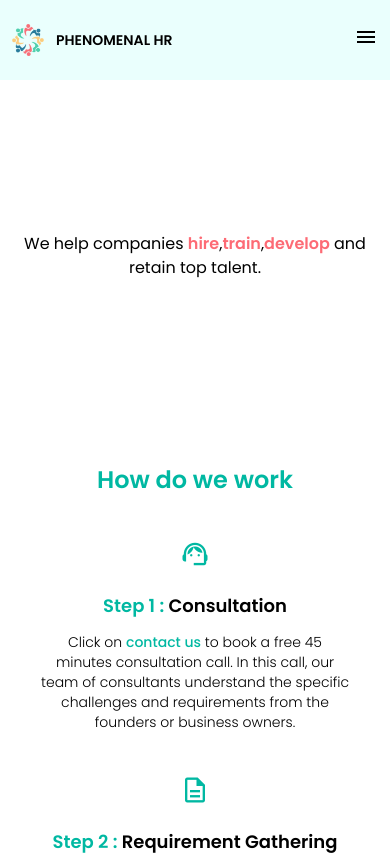
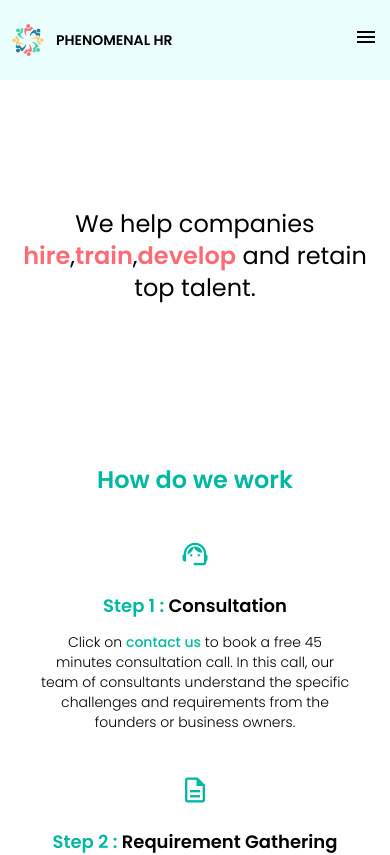
Before and after one commit to Alexmathai2001/PhenomenalHR-website, a React (Create React App) app: page / in a window 390 px wide. Shown: the top 855 px of the page. Built offline with nearby package versions, Linux system fonts and the light colour scheme; no server answers.

Commit message:
minor bug fix

```diff
--- a/src/components/Hero.js
+++ b/src/components/Hero.js
@@ -14,7 +14,7 @@ const Hero = () => {
   return (
     <div className='lg:mt-20 font-poppins md:px-20 sm:px-10 px-5 w-full flex justify-between items-center lg:h-auto h-96'>
       <div className='relative overflow-hidden animate-fadeInLeft'>
-        <p className='xl:text-5xl font-normal w-full sm:w-8/12 md:w-6/12 xl:w-8/12 mb-8 text-center lg:text-left'>We help companies <span className='font-semibold text-[#FD6B75]'>hire</span>,<span className='font-semibold text-[#FD6B75]'>train</span>,<span className='font-semibold text-[#FD6B75]'>develop</span> and retain top talent. </p>
+        <p className='xl:text-5xl text-2xl font-normal w-full sm:w-8/12 md:w-6/12 xl:w-8/12 mb-8 text-center lg:text-left'>We help companies <span className='font-semibold text-[#FD6B75]'>hire</span>,<span className='font-semibold text-[#FD6B75]'>train</span>,<span className='font-semibold text-[#FD6B75]'>develop</span> and retain top talent. </p>
       </div>
       <div className='hidden lg:block'>
         <Lottie options={defaultOptions} height={500} width={500} />
```
